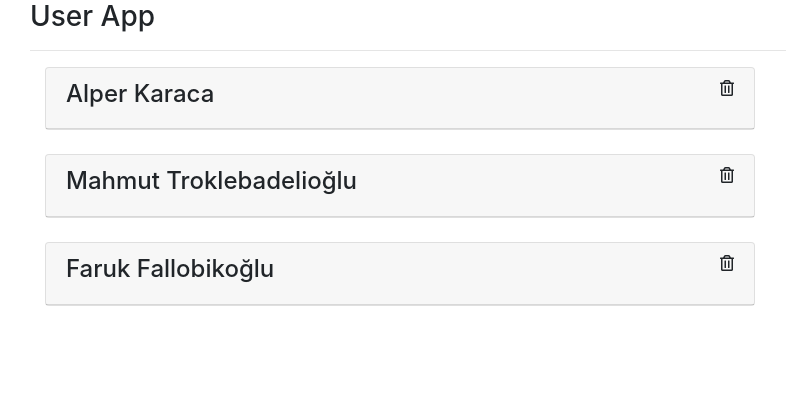
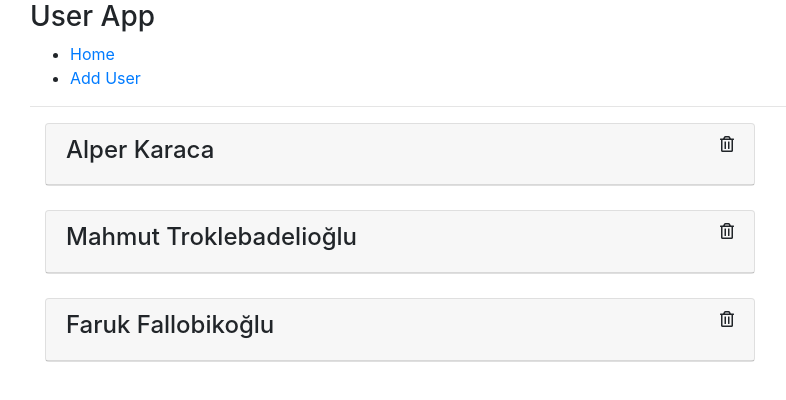
Before and after one commit to alperkaraca/testreact, a React (Create React App) app: page / in a window 1280 px wide. Shown: the top 400 px of the page, without its empty margins (55-841 px from the left). Built offline with nearby package versions, Linux system fonts and the light colour scheme; data requests are answered from the project's data file; what react-pose would draw is missing.

Commit message:
v19-switch-ve-link-eklendi

```diff
--- a/src/App.js
+++ b/src/App.js
@@ -3,7 +3,9 @@ import Navbar from "./components/Navbar";
 import AddUser from "./components/AddUser";
 import Users from "./components/Users";
 // import Test from './components/Test';
-import { BrowserRouter as Router, Route } from "react-router-dom";
+import NotFound from './components/NotFound';
+
+import {BrowserRouter as Router,Route,Switch} from "react-router-dom";
 
 import './App.css';
 
@@ -30,8 +32,12 @@ class App extends Component {
           <Router>
             <Navbar title="User App" />
             <hr />
-            <Route exact path="/" component={Users} />
-            <Route exact path="/add" component={AddUser} />
+
+            <Switch>
+              <Route exact path = "/" component={Users} />
+              <Route exact path = "/add" component={AddUser} />
+              <Route component = {NotFound} />
+            </Switch>
 
           </Router>
         </div>
--- a/src/components/Navbar.js
+++ b/src/components/Navbar.js
@@ -1,10 +1,19 @@
 import React from 'react';
 import PropTypes from 'prop-types';
+import {BrowserRouter as Router,Link} from 'react-router-dom';
 
 function Navbar(props) {
   return (
     <div>
       <h3>{props.title}</h3>
+      <ul>
+        <li>
+          <Link to="/">Home</Link>
+        </li>
+        <li>
+          <Link to="/add">Add User</Link>
+        </li>
+      </ul>
     </div>
   )
 }
--- /dev/null
+++ b/src/components/NotFound.js
@@ -0,0 +1,10 @@
+import React from 'react'
+
+function NotFound() {
+  return (
+    <div>
+      404 Not Found
+    </div>
+  )
+}
+export default NotFound;
```
